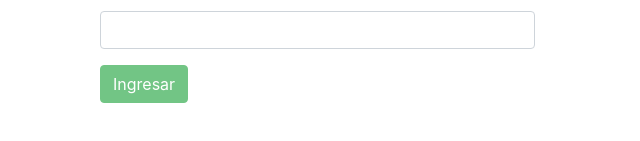
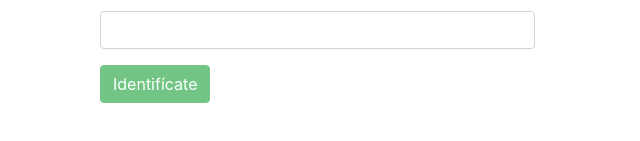
Before and after one commit to cartes/ahaus, an Angular app in the folder ahaus-angular/: page / in a window 1280 px wide. Shown: the part 275-416 px from the top of the page, without its empty margins (0-640 px from the left). Built offline with nearby package versions, Linux system fonts and the light colour scheme.

Commit message:
Corregido

```diff
--- a/ahaus-angular/src/app/components/login/login.component.html
+++ b/ahaus-angular/src/app/components/login/login.component.html
@@ -4,7 +4,7 @@
         Identifícate en la plataforma:
     </p>
 
-    <form class="col-5 ml-0 pl-0" #loginform="ngForm" (ngSubmit)="onSubmit(loginform)">
+    <form class="col-5 ml-0 pl-0" #loginForm="ngForm" (ngSubmit)="onSubmit(loginForm)">
         <div class="form-group">
             <label for="email">Email </label>
             <input class="form-control" type="email" name="email" id="email" #email="ngModel" [(ngModel)]="user.email"
@@ -26,6 +26,6 @@
             </small>
         </div>
 
-        <input type="submit" value="Ingresar" class="btn btn-success" [disabled]="loginform.invalid"/>
+        <input type="submit" value="Identifícate" class="btn btn-success" [disabled]="loginForm.invalid"/>
     </form>
 </div>
```
